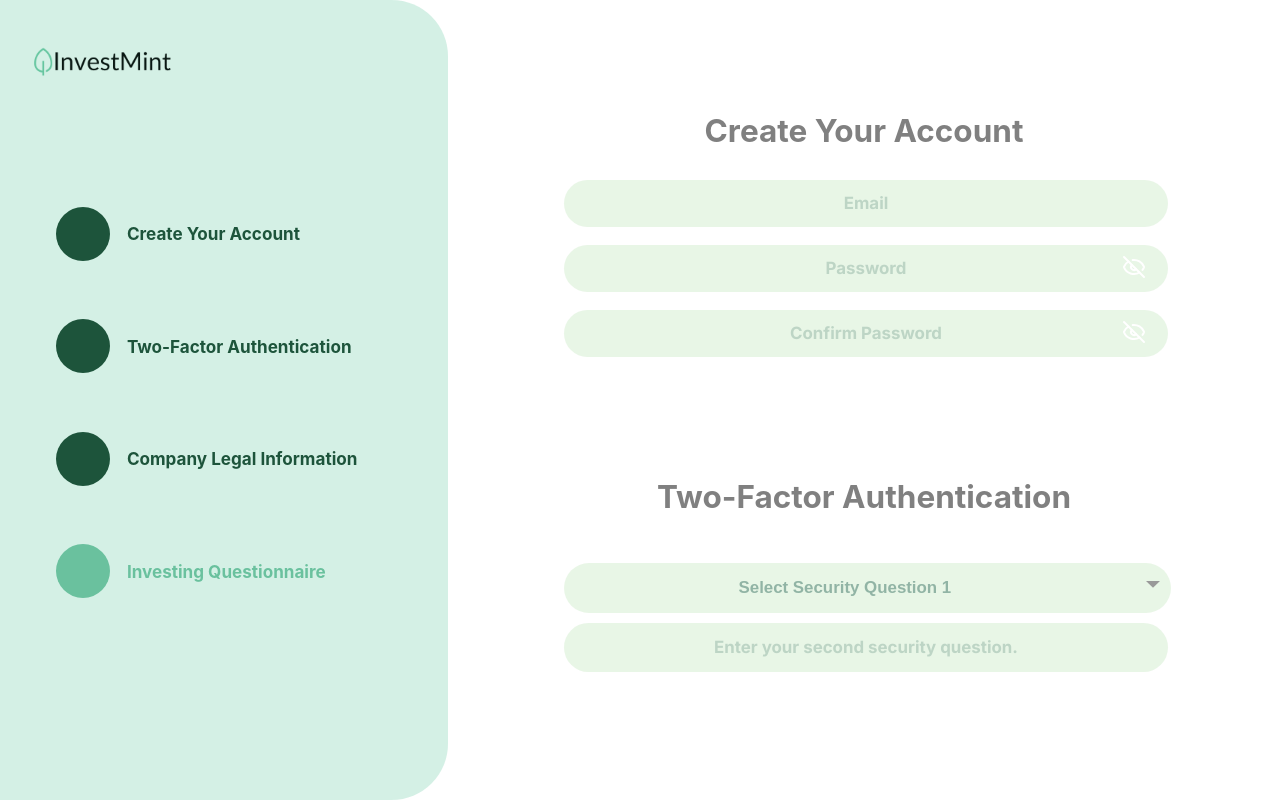
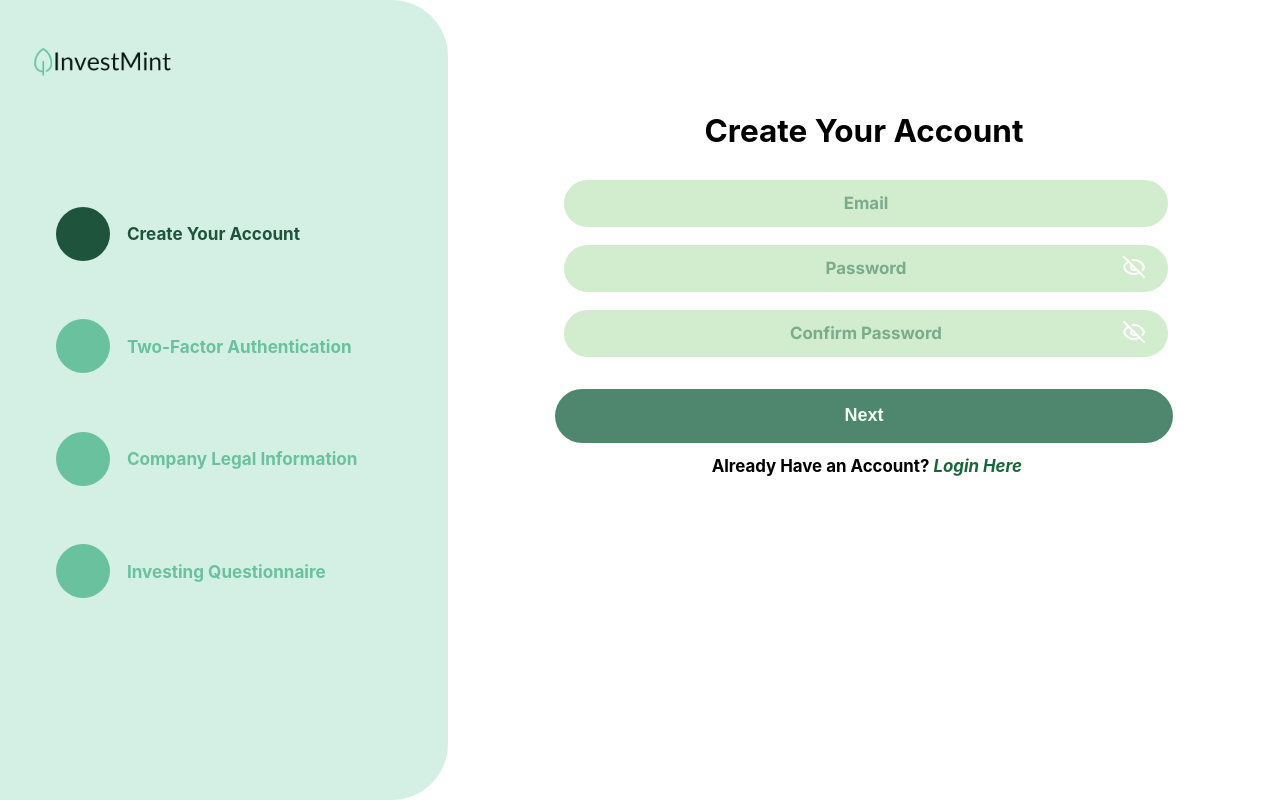
Before and after one commit to InvestMint-Dev/InvestMint-UI, a React (Create React App) app: page /#/create-account in a window 1280 px wide. Shown: the top 800 px of the page. Built offline with nearby package versions, Linux system fonts and the light colour scheme; no server answers.

Commit message:
setting currentstep back to 1

```diff
--- a/src/pages/create-account-page/create-account-page.js
+++ b/src/pages/create-account-page/create-account-page.js
@@ -8,7 +8,7 @@ import { CreateAccountPage3 } from "./create-account-page-3/create-account-page-
 import { CreateAccountPage4 } from "./create-account-page-4/create-account-page-4";
 
 export const CreateAccountPage = () => {
-    const [currentStep, setCurrentStep] = useState(3);
+    const [currentStep, setCurrentStep] = useState(1);
     const navigate = useNavigate();
 
     // Combined state for all form data
```
